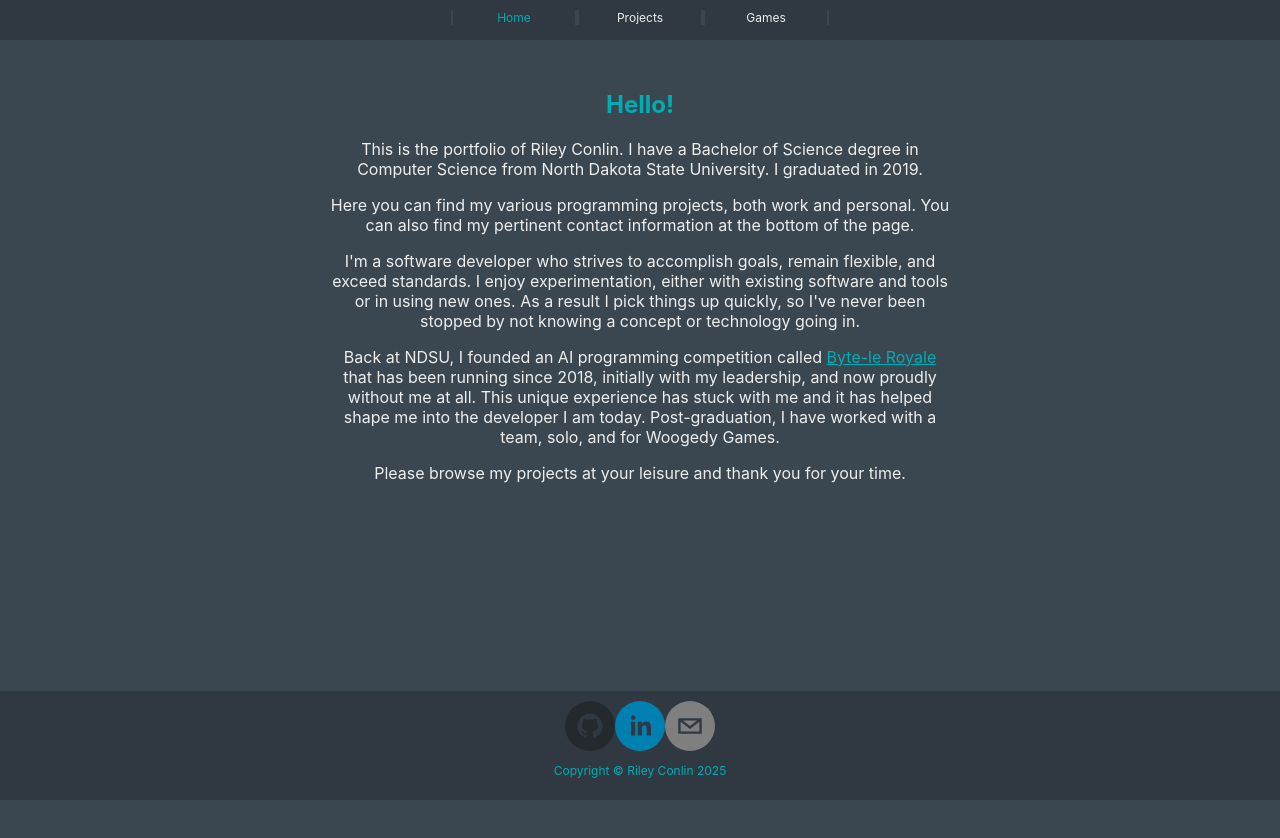
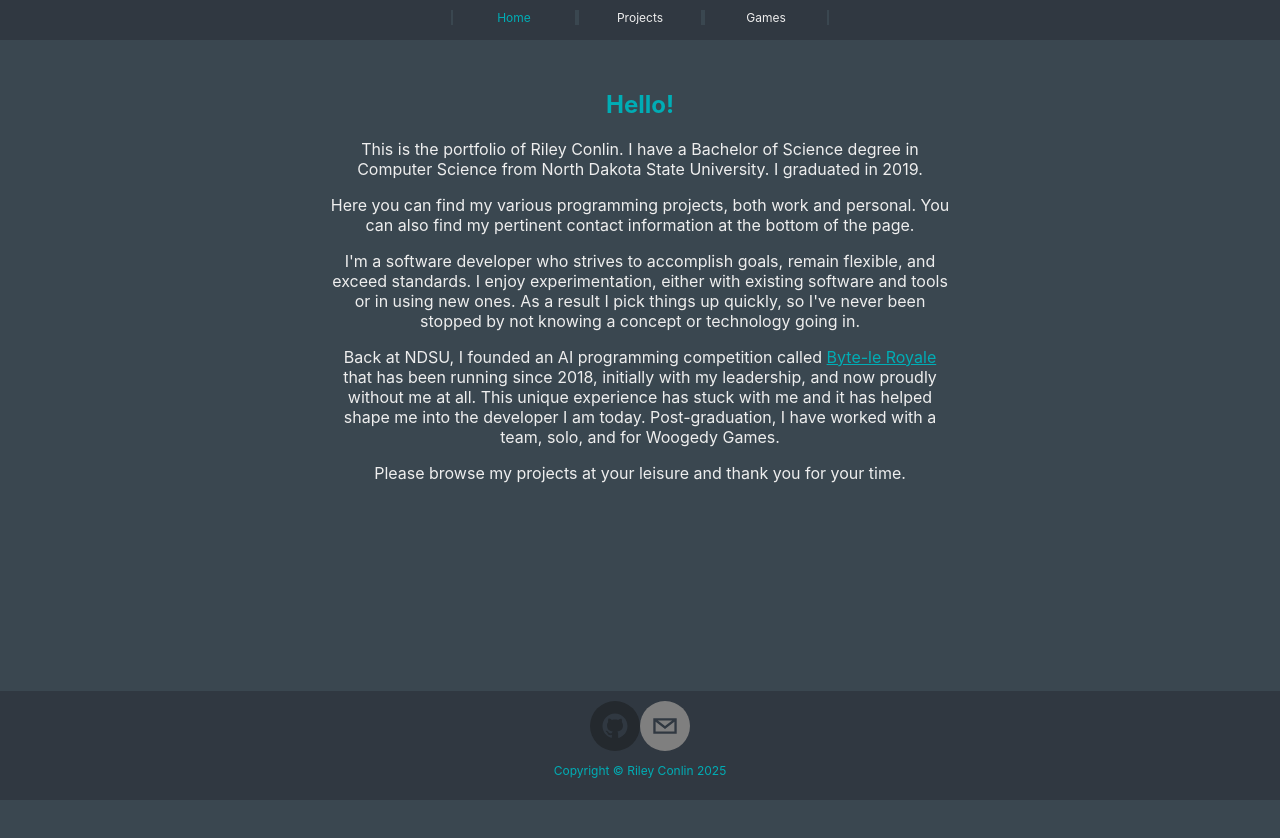
Before and after one commit to topoftheyear/topoftheyear.github.io, a React (Create React App) app: page / in a window 1280 px wide. Shown: the top 838 px of the page. Built offline with nearby package versions, Linux system fonts and the light colour scheme.

Commit message:
Moved linkedin elsewhere

```diff
--- a/src/App.js
+++ b/src/App.js
@@ -58,7 +58,6 @@ class App extends React.Component {
 				<footer className='App-footer'>
 					<div className='socials'>
 						<SocialIcon url='https://github.com/topoftheyear' />
-						<SocialIcon url='https://www.linkedin.com/in/riley-conlin-17959b194/' />
 						<SocialIcon url={'mailto:' + user + domain} />
 					</div>
 					<p>
@@ -70,4 +69,6 @@ class App extends React.Component {
 	}
 }
 
+<SocialIcon url='https://www.linkedin.com/in/riley-conlin-17959b194/' />
+
 export default App;
```
